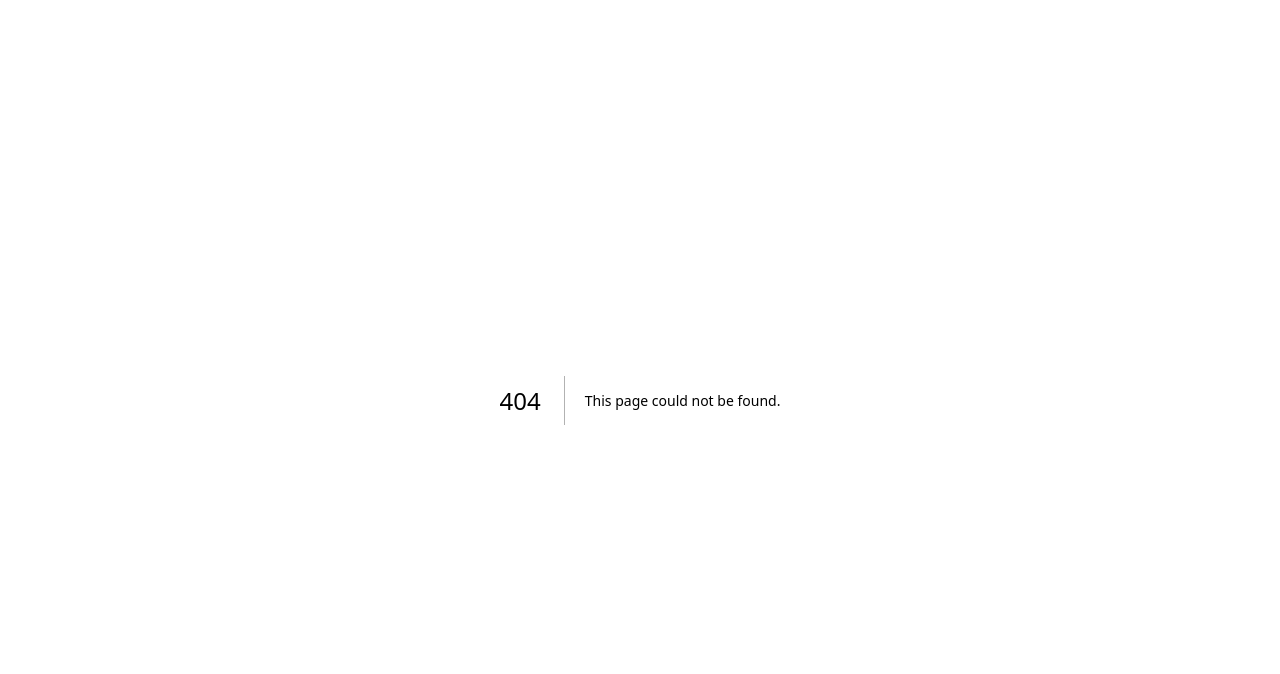
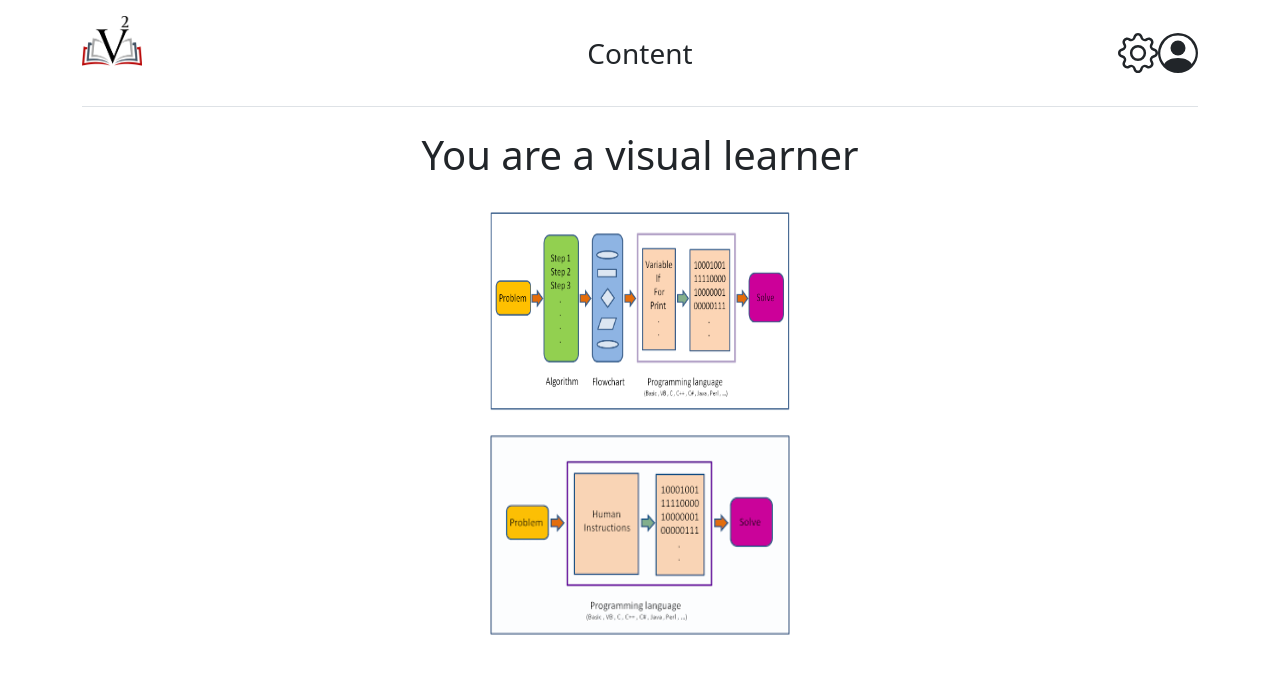
Before and after one commit to ChackoHappy/Valks, a Next.js app in the folder frontend/: page /content in a window 1280 px wide. Before the commit this address had no page. Shown: the top 674 px of the page. Built offline with nearby package versions, Linux system fonts and the light colour scheme.

Commit message:
add sample content

```diff
--- a/frontend/src/components/Module.css
+++ b/frontend/src/components/Module.css
@@ -1,4 +1,4 @@
 .module-container {
-  width: 500px;
+  width: 700px;
   margin-right: auto;
 }
--- /dev/null
+++ b/frontend/src/pages/content.tsx
@@ -0,0 +1,30 @@
+import React from 'react';
+import Header from '@/components/Header';
+import Image from 'next/image';
+import Image1 from '@/assets/image1.png';
+import Image2 from '@/assets/image2.png';
+
+const Content: React.FC = () => {
+  return (
+    <main className="container">
+      <Header name="Content" />
+      <div className="row">
+        <div className="col-md-12 text-center mb-4">
+          <h1>You are a visual learner</h1>
+        </div>
+      </div>
+      <div className="row">
+        <div className="col-md-12 text-center mb-4">
+          <Image src={Image1} alt="Image 1" width={300} height={200} />
+        </div>
+      </div>
+      <div className="row">
+        <div className="col-md-12 text-center mb-4">
+          <Image src={Image2} alt="Image 2" width={300} height={200} />
+        </div>
+      </div>
+    </main>
+  );
+};
+
+export default Content;
```
Also changed, not shown: frontend/src/components/Module.tsx (+8 -2 lines), frontend/src/assets/image1.png (added), frontend/src/assets/image2.png (added).
